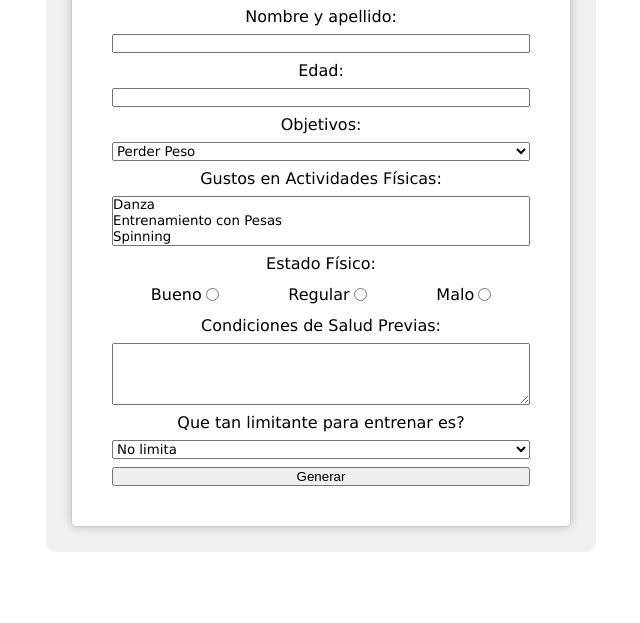
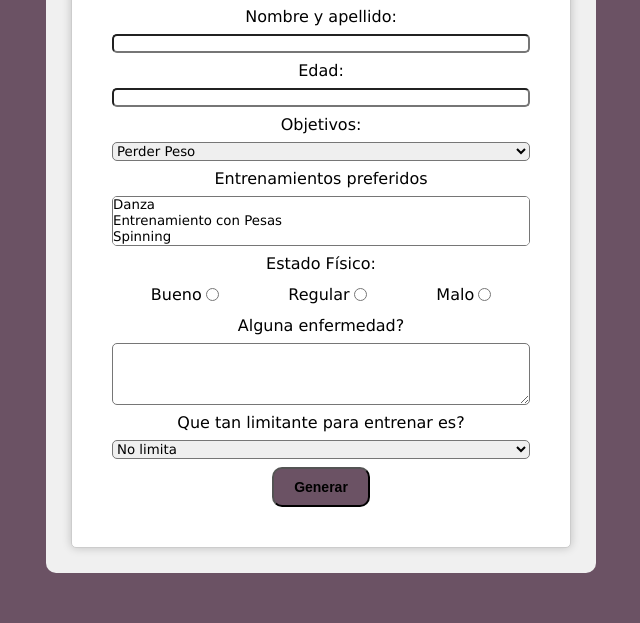
Before and after one commit to flora-91/PE1, a plain HTML site: page index.html in a window 1280 px wide. Shown: the part 485-1108 px from the top of the page, without its empty margins (369-1009 px from the left). Before the commit the page ends 1087 px from the top, so only its background shows below. Drawn offline with Linux system fonts and the light colour scheme.

Commit message:
detalles boton

```diff
--- a/css/styles.css
+++ b/css/styles.css
@@ -8,44 +8,44 @@ html{
     font-family: 'Lucida Sans', 'Lucida Sans Regular', 'Lucida Grande', 'Lucida Sans Unicode', Geneva, Verdana, sans-serif;
     font-weight: 400;
 }
-/* Estilos globales */
+
 body {
     min-width: 100vw;
     margin: 50px;
     padding: 0;
     display: flex;
-    justify-content: center; /* Centra horizontalmente el contenido */
-    align-items: center; /* Centra verticalmente el contenido */
-    min-height: 100vh; /* Establece la altura al 100% del viewport */
+    justify-content: center;
+    align-items: center;
+    min-height: 100vh;
+    background-color: #6b5264;
 }
 
-/* Estilos para la caja */
 .caja {
     display: flex;
-    flex-direction: column; /* Los contenedores se apilan verticalmente */
-    padding: 20px; /* Padding para todos los lados de la caja */
-    background-color: #f0f0f0; /* Color de fondo de la caja */
-    border-radius: 10px; /* Borde redondeado para la caja */
+    flex-direction: column;
+    padding: 20px;
+    background-color: #f0f0f0;
+    border-radius: 10px;
 }
 
-/* Estilos para los contenedores */
+
 .contenedor {
-    padding: 10px; /* Padding para todos los lados de los contenedores */
-    margin: 5px; /* Margen entre los contenedores */
-    background-color: #fff; /* Color de fondo de los contenedores */
-    border: 1px solid #ccc; /* Borde para los contenedores */
-    border-radius: 5px; /* Borde redondeado para los contenedores */
+    padding: 10px;
+    margin: 5px;
+    background-color: #fff;
+    border: 1px solid #ccc;
+    border-radius: 5px;
 }
 
 .card1{
     width: 100%;
     display: flex;
     justify-content: space-between;
-    align-items: center; /* Centra verticalmente los elementos dentro de la tarjeta */
-    padding: 40px; /* Padding para la tarjeta */
-    background-color: #fff; /* Color de fondo de la tarjeta */
-    box-shadow: 0px 0px 10px rgba(0, 0, 0, 0.2); /* Sombra para la tarjeta */
-    border-radius: 5px; /* Borde redondeado para la tarjeta */
+    align-items: center;
+    padding: 40px;
+    background-color: #fff;
+    box-shadow: 0px 0px 10px rgba(0, 0, 0, 0.2);
+    border-radius: 5px;
 }
 
 .card2{
@@ -53,10 +53,10 @@ body {
     display: flex;
     justify-content: space-between;
     flex-direction: column;
-    padding: 40px; /* Padding para la tarjeta */
-    background-color: #fff; /* Color de fondo de la tarjeta */
-    box-shadow: 0px 0px 10px rgba(0, 0, 0, 0.2); /* Sombra para la tarjeta */
-    border-radius: 5px; /* Borde redondeado para la tarjeta */
+    padding: 40px;
+    background-color: #fff;
+    box-shadow: 0px 0px 10px rgba(0, 0, 0, 0.2);
+    border-radius: 5px;
 
 
 }
@@ -72,6 +72,10 @@ body {
 }
 input, select{
     font-family: inherit;
+    border-radius: 5px;
+}
+textarea{
+    border-radius: 5px;
 }
 
 .horizontal-flex{
@@ -90,3 +94,19 @@ input, select{
  justify-content: flex-start;
  gap:.25rem;
 }
+.boton{
+    font-weight: bolder;
+    background-color:#6b5264;
+    transition: background-color 0.3s;
+    cursor: pointer;
+  padding: 10px 20px;
+  font-size: 14px;
+  width: min-content;
+  display: block;
+  margin: 0 auto;
+  border-radius: 10px;
+}
+.boton:hover {
+    background-color: #FFDA08;
+    font-weight: bolder;
+  }
--- a/index.html
+++ b/index.html
@@ -5,20 +5,20 @@
     <meta http-equiv="X-UA-Compatible" content="IE=edge">
     <meta name="viewport" content="width=device-width, initial-scale=1.0">
     <link rel="stylesheet" type="text/css" href="/css/styles.css">
-    <title>Formulario de Registro</title>
+    <title>Formulario</title>
 </head>
 
 <body>
     <div id="form" class="caja">
 
         <div class="contenedor card1" >
-        <h1>Sarasapp</h1>
-        <img src="./css/homer.jpg" alt="Descripción de la imagen">
-        <!-- Puedes agregar más contenido aquí si lo deseas -->
+        <h1>Sarasa</h1>
+        <img src="./css/homer.jpg" alt="homero_fit">
+
         </div>
 
         <div id="formularioContainer"class="contenedor card2">
-        <h2>Formulario de Registro</h2>
+        <h2>Datos del cliente</h2>
         <label for="nombre">Nombre y apellido:</label>
     <input type="text" id="nombre" name="nombre" required>
 
@@ -33,7 +33,7 @@
         <option value="adelgazar">Adelgazar</option>
     </select>
 
-    <label for="gustos">Gustos en Actividades Físicas:</label>
+    <label for="gustos">Entrenamientos preferidos</label>
     <select id="gustos" multiple size="3" name="gustos" multiple required>
         <option value="danza">Danza</option>
         <option value="entrenamiento_peso">Entrenamiento con Pesas</option>
@@ -65,7 +65,7 @@
 
 
 
-    <label for="condiciones_salud">Condiciones de Salud Previas:</label>
+    <label for="condiciones_salud">Alguna enfermedad?</label>
     <textarea id="condiciones_salud" name="condiciones_salud" rows="4" cols="50"></textarea>
 
     <label for="salud_limitante">Que tan limitante para entrenar es?</label>
@@ -77,7 +77,7 @@
     </select>
 
 
-    <button onclick="generar()" >Generar</button>
+    <button class="boton" onclick="generar()" >Generar</button>
 
         </div>
         <div id="recomendacion">
```
Also changed, not shown: js/miarchivo.js (+6 -6 lines).
